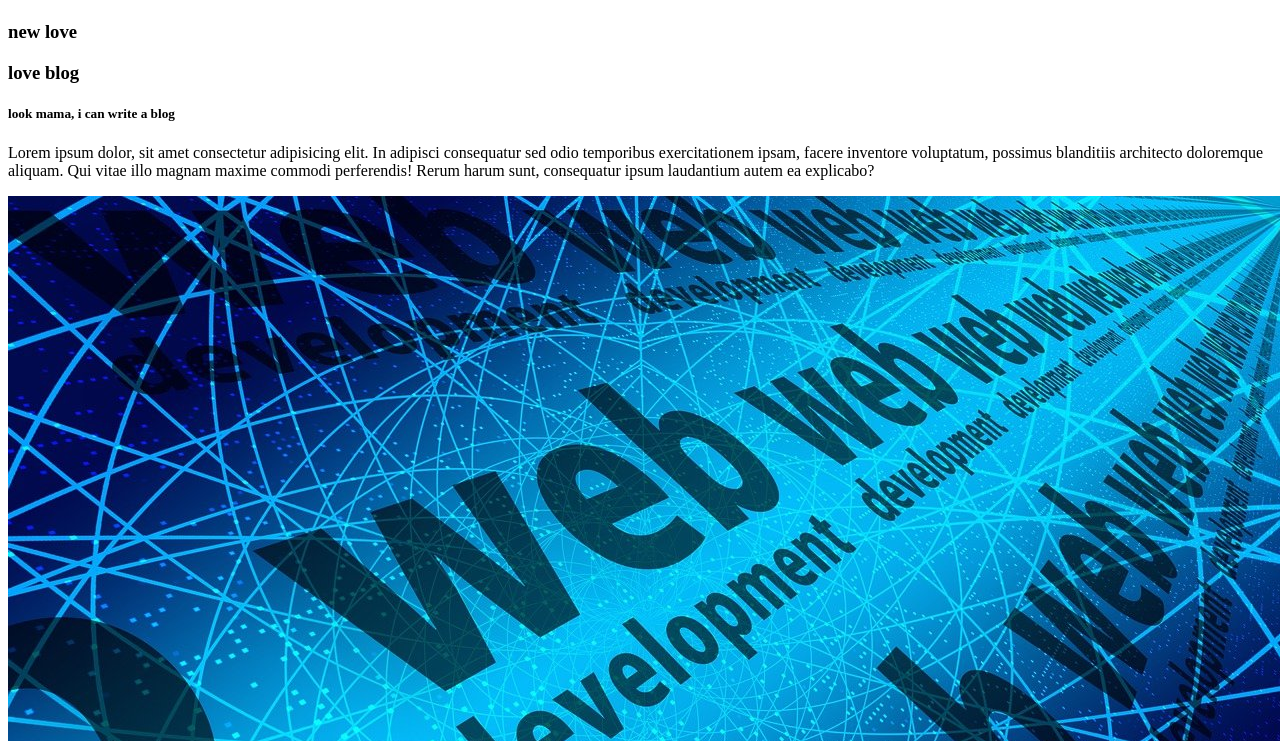
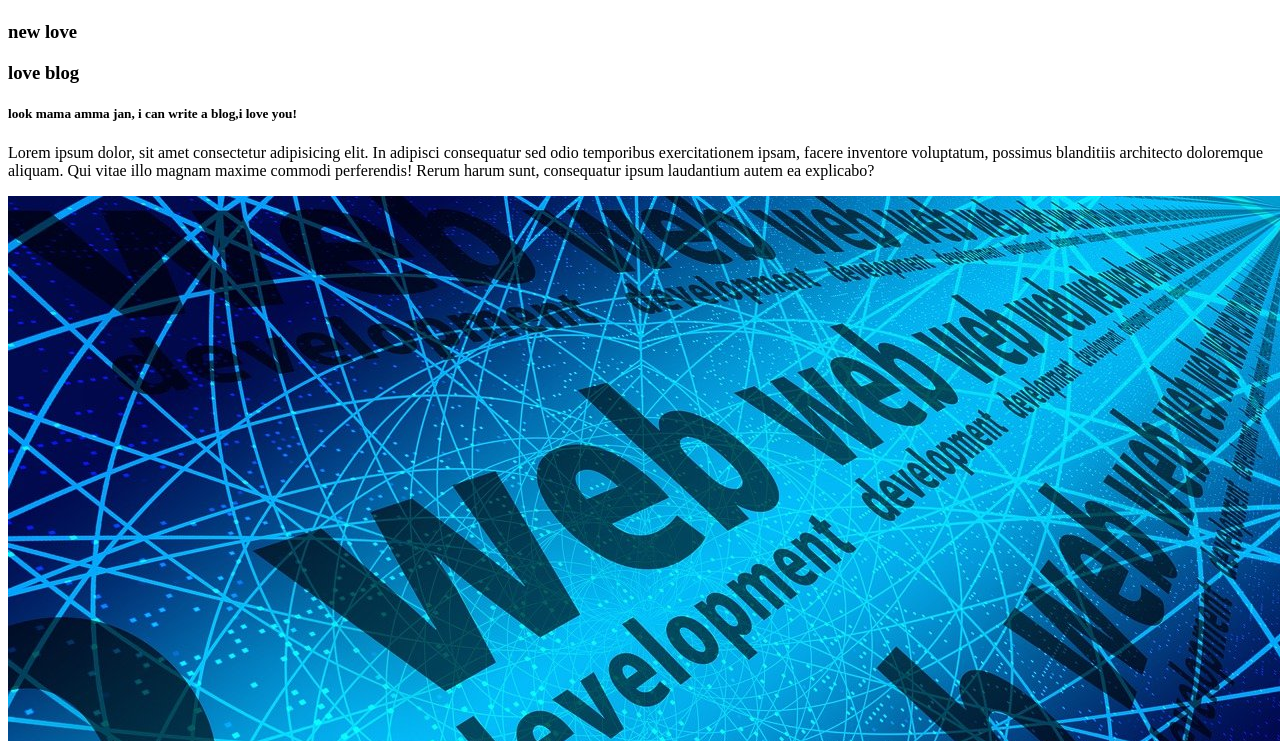
Before and after one commit to 01615152906/my-love-new-repo, a plain HTML site: page index.html in a window 1280 px wide. Shown: the part 59-800 px from the top of the page. Drawn offline with Linux system fonts and the light colour scheme.

Commit message:
amma in my new blog

```diff
--- a/index.html
+++ b/index.html
@@ -11,7 +11,7 @@
     <h3>new love</h3>
     <div>
         <h3>love blog</h3>
-        <h5>look mama, i can write a blog</h5>
+        <h5>look mama  amma jan, i can write a blog,i love you!  </h5>
         <p>Lorem ipsum dolor, sit amet consectetur adipisicing elit. In adipisci consequatur sed odio temporibus exercitationem ipsam, facere inventore voluptatum, possimus blanditiis architecto doloremque aliquam. Qui vitae illo magnam maxime commodi perferendis! Rerum harum sunt, consequatur ipsum laudantium autem ea explicabo?</p>
     </div>
     <img src="ee.jpg" alt="">
```
